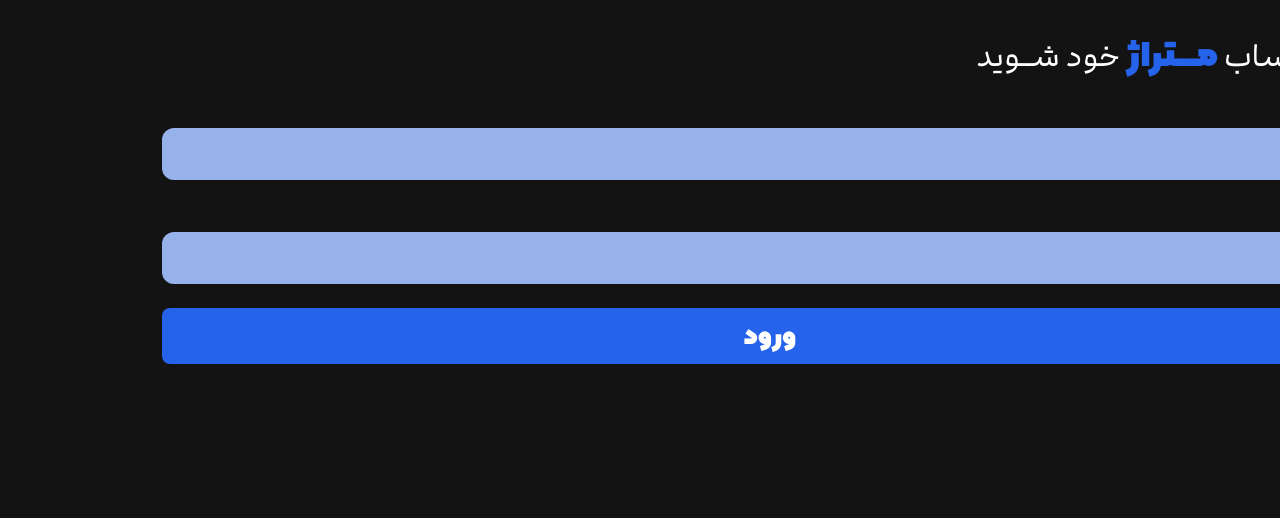
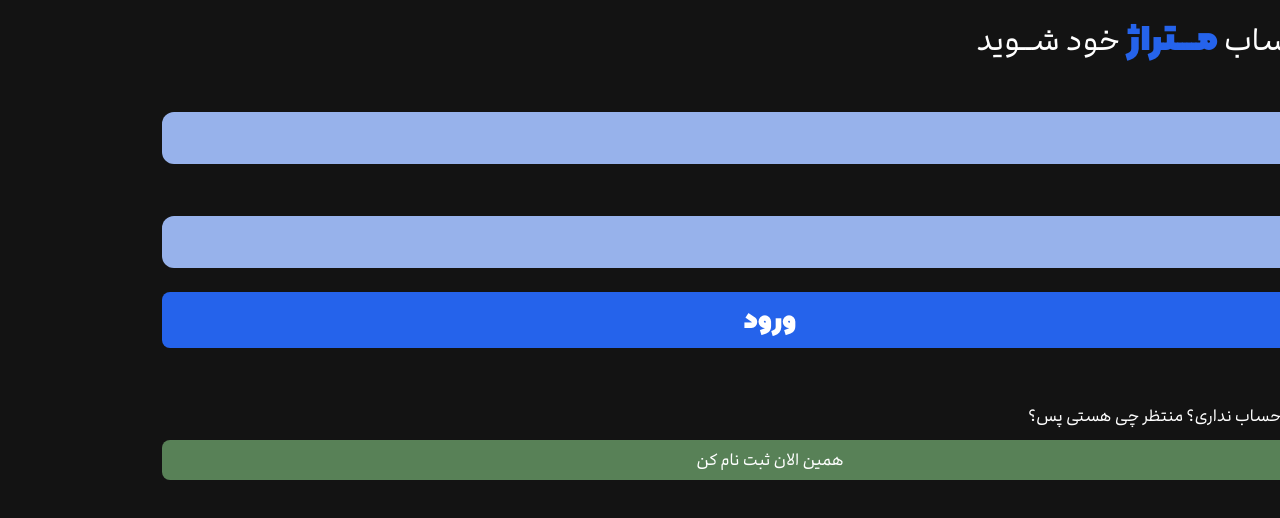
Before and after one commit to moeinmac/realstate, a React (Create React App) app: page /auth in a window 1280 px wide. Shown: the top 518 px of the page. Built offline with nearby package versions, Linux system fonts and the light colour scheme.

Commit message:
switch between form types

```diff
--- a/src/pages/Auth.js
+++ b/src/pages/Auth.js
@@ -2,19 +2,41 @@ import { useState } from "react";
 import AuthForm from "../components/Auth/AuthForm";
 
 const Auth = () => {
-  const [isLogin,setIsLogin] = useState(true);
+  const [isLogin, setIsLogin] = useState(true);
+  const authTypeHandler = () => {
+    setIsLogin(!isLogin);
+  };
 
   return (
-    <main>
-      <div className="p-8 w-full flex flex-col h-screen justify-between">
+    <main className="flex flex-col px-8 py-4 gap-14">
+      <div className="w-full flex flex-col justify-between">
         <div className="flex flex-col gap-y-5">
-          <h1 className="font-alibaba text-3xl text-white">
-            وارد حــساب
-            <strong className={`${isLogin ? "text-blue" : "text-green"} font-kalameh text-5xl`}> مــــتراژ </strong>
-            خود شــوید
-          </h1>
-          <AuthForm isLogin={isLogin}/>
+          {isLogin && (
+            <h1 className="font-alibaba text-3xl text-white">
+              وارد حــساب
+              <strong className="text-blue font-kalameh text-5xl"> مــــتراژ </strong>
+              خود شــوید
+            </h1>
+          )}
+          {!isLogin && (
+            <h1 className="font-alibaba text-3xl text-white">
+              بـــه
+              <strong className="text-green font-kalameh text-5xl"> مــــــتراژ </strong>
+              خــوش آمـــــدید!
+            </h1>
+          )}
+          <AuthForm isLogin={isLogin} />
         </div>
+      </div>
+      <div className="font-alibaba flex flex-col gap-3">
+        {isLogin && <p>هنوز تو مـــتراژ حساب نداری؟ منتظر چی هستی پس؟</p>}
+        {!isLogin && <p>توی مــــتراژ حساب داری؟</p>}
+        <button
+          className={`${isLogin ? "bg-green " : "bg-blue"} rounded-lg py-2`}
+          onClick={authTypeHandler}
+        >
+          {isLogin ? "همین الان ثبت نام کن" : "میخوام وارد حسابم بشم"}
+        </button>
       </div>
     </main>
   );
```
